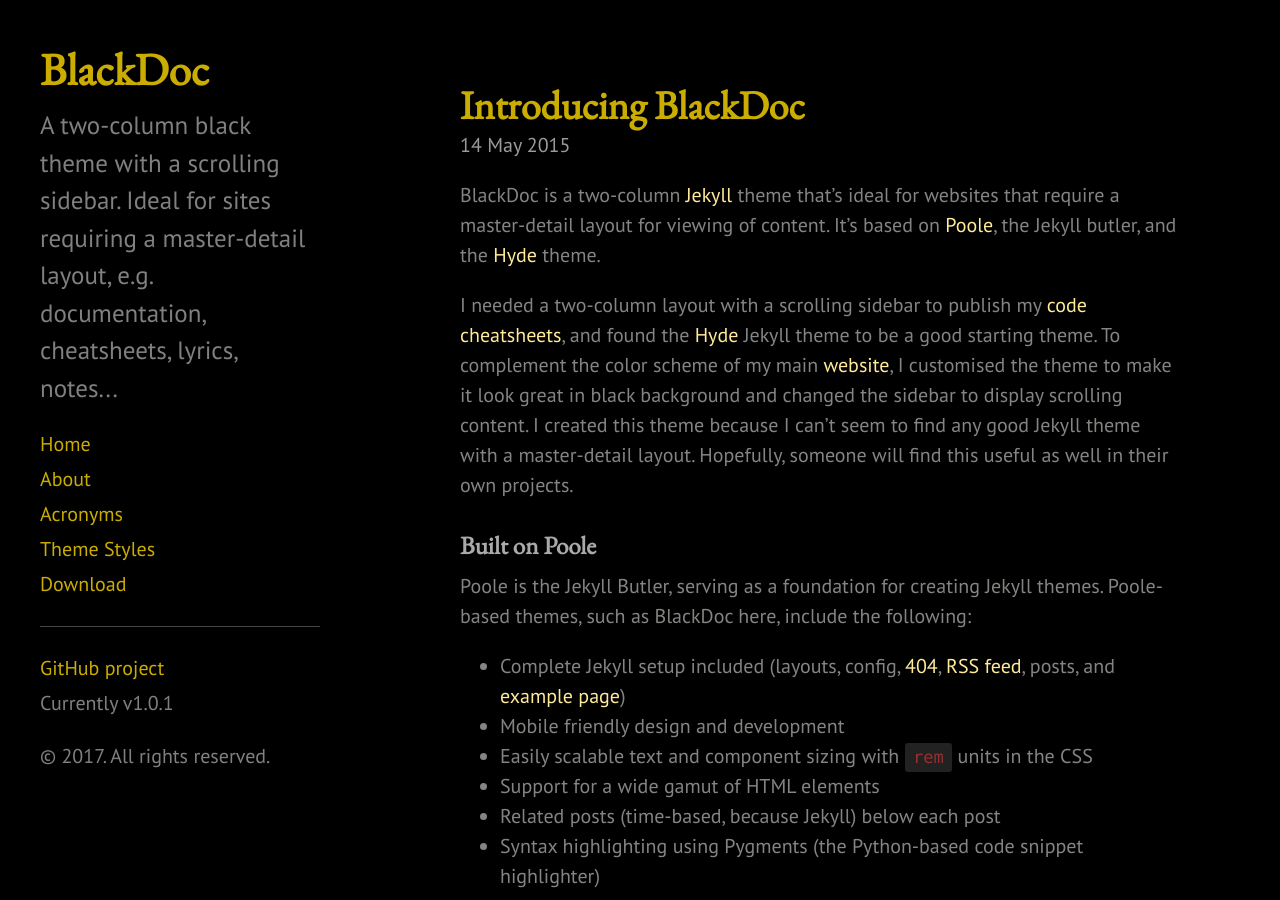
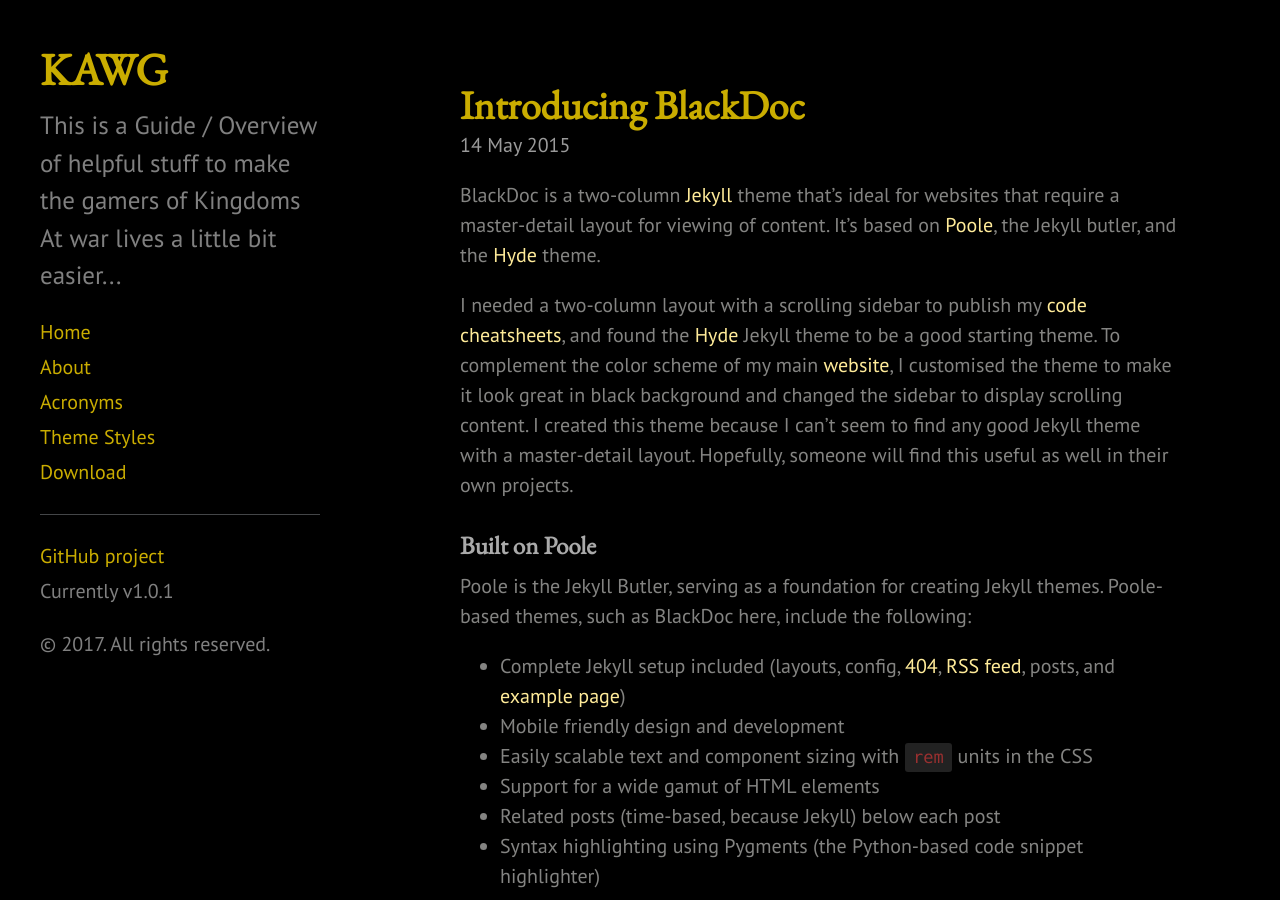
Before and after one commit to madsynn/kaw-reference, a Jekyll site: the page built from index.html, in a window 1280 px wide and 900 px high. Built offline with Jekyll 4.4.1, drawn with Linux system fonts in a browser that asks for light colours; the list of posts is cut into pages by our own code.

Commit message:
update
files

```diff
--- a/_config.yml
+++ b/_config.yml
@@ -8,10 +8,10 @@
 permalink:        pretty
 
 # Setup
-title:            BlackDoc
-tagline:          Black Theme for Jekyll
-description:      "A two-column black theme with a scrolling sidebar. Ideal for sites requiring a master-detail layout, e.g. documentation, cheatsheets, lyrics, notes..."
-url:              https://github.com/karloespiritu/blackdoc
+title:            KAWG
+tagline:          Kingdoms At War Guide
+description:      "This is a Guide / Overview of helpful stuff to make the gamers of Kingdoms At war lives a little bit easier..."
+url:              https://madsynn.github.io/kaw-reference/
 baseurl:          /
 
 author:
@@ -24,4 +24,6 @@
 version:          1.0.1
 
 github:
-  repo:           https://github.com/karloespiritu/blackdoc
+  repo:           https://github.com/madsynn/kaw-reference.git
+
+encoding: utf-8
```
